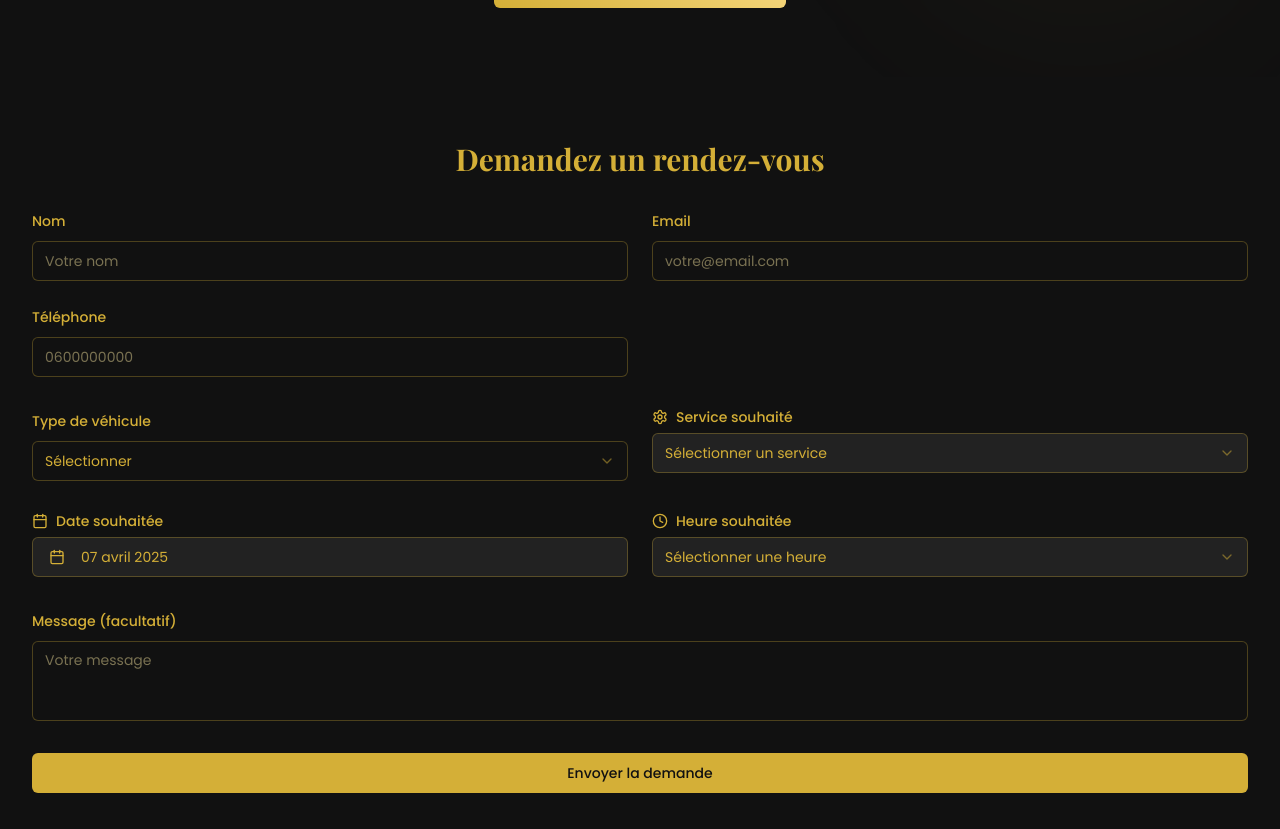
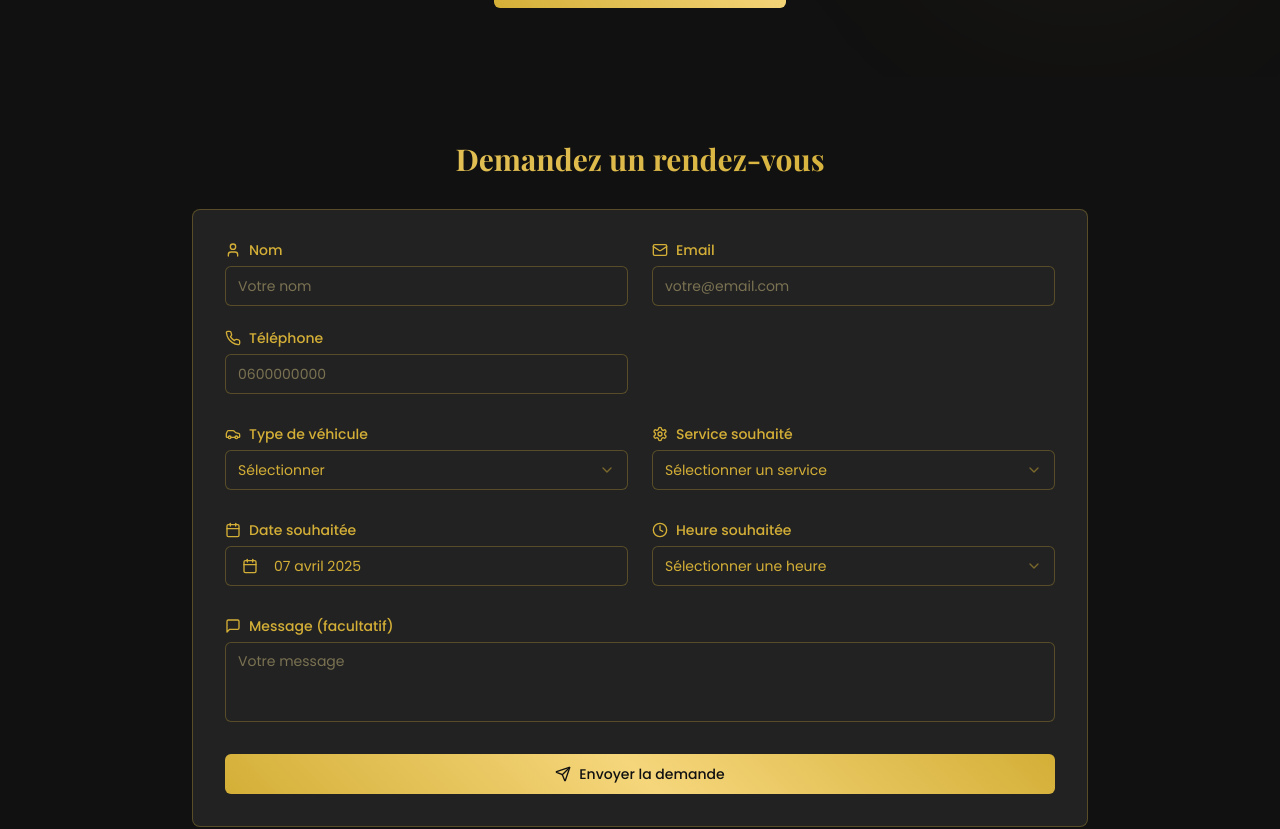
Before and after one commit to ludovic08000/premium-auto-clean-web, a React (Vite) app: page / in a window 1280 px wide. Shown: the part 3818-4647 px from the top of the page. Built offline with nearby package versions, Linux system fonts and the light colour scheme.

Commit message:
Fix: Apply uniform design to form
Apply consistent styling to all form elements.

```diff
--- a/src/components/ContactForm.tsx
+++ b/src/components/ContactForm.tsx
@@ -12,6 +12,7 @@ import ServiceSelector from "@/components/contact/ServiceSelector";
 import DateSelector from "@/components/contact/DateSelector";
 import TimeSelector from "@/components/contact/TimeSelector";
 import MessageField from "@/components/contact/MessageField";
+import { Send } from "lucide-react";
 
 const ContactForm = () => {
   console.log("ContactForm component is rendering");
@@ -53,9 +54,10 @@ const ContactForm = () => {
 
   return (
     <div id="contact" className="container py-16">
-      <h2 className="text-3xl font-bold text-center mb-8">
+      <h2 className="text-3xl font-bold text-center mb-8 gold-gradient-text">
         Demandez un rendez-vous
       </h2>
+      <div className="card-premium p-6 md:p-8 max-w-4xl mx-auto">
         <Form {...form}>
           <form onSubmit={form.handleSubmit(onSubmit)} className="space-y-8">
             <PersonalInfoFields form={form} />
@@ -76,13 +78,19 @@ const ContactForm = () => {
 
             <Button
               type="submit"
-            className="w-full bg-gold text-dark hover:bg-gold/80"
+              className="w-full bg-gradient-gold text-dark font-medium hover:shadow-[0_0_15px_rgba(212,175,55,0.5)] transition-all"
               disabled={isSubmitting}
             >
-            {isSubmitting ? "Envoi en cours..." : "Envoyer la demande"}
+              {isSubmitting ? "Envoi en cours..." : (
+                <span className="flex items-center justify-center gap-2">
+                  <Send className="h-4 w-4" />
+                  Envoyer la demande
+                </span>
+              )}
             </Button>
           </form>
         </Form>
+      </div>
     </div>
   );
 };
--- a/src/components/contact/MessageField.tsx
+++ b/src/components/contact/MessageField.tsx
@@ -3,6 +3,7 @@ import { FormControl, FormField, FormItem, FormLabel, FormMessage } from "@/comp
 import { Textarea } from "@/components/ui/textarea";
 import { UseFormReturn } from "react-hook-form";
 import { ContactFormValues } from "@/schemas/contactFormSchema";
+import { MessageSquare } from "lucide-react";
 
 interface MessageFieldProps {
   form: UseFormReturn<ContactFormValues>;
@@ -15,15 +16,18 @@ const MessageField = ({ form }: MessageFieldProps) => {
       name="message"
       render={({ field }) => (
         <FormItem>
-          <FormLabel>Message (facultatif)</FormLabel>
+          <FormLabel className="text-gold flex items-center gap-2">
+            <MessageSquare className="h-4 w-4" />
+            <span>Message (facultatif)</span>
+          </FormLabel>
           <FormControl>
             <Textarea
               placeholder="Votre message"
-              className="bg-dark border-gold/30 text-gold resize-none"
+              className="bg-dark-light border-gold/30 text-gold resize-none hover:border-gold/60 transition-all"
               {...field}
             />
           </FormControl>
-          <FormMessage />
+          <FormMessage className="text-red-400" />
         </FormItem>
       )}
     />
--- a/src/components/contact/PersonalInfoFields.tsx
+++ b/src/components/contact/PersonalInfoFields.tsx
@@ -3,6 +3,7 @@ import { FormControl, FormField, FormItem, FormLabel, FormMessage } from "@/comp
 import { Input } from "@/components/ui/input";
 import { UseFormReturn } from "react-hook-form";
 import { ContactFormValues } from "@/schemas/contactFormSchema";
+import { User, Mail, Phone } from "lucide-react";
 
 interface PersonalInfoFieldsProps {
   form: UseFormReturn<ContactFormValues>;
@@ -16,15 +17,18 @@ const PersonalInfoFields = ({ form }: PersonalInfoFieldsProps) => {
         name="nom"
         render={({ field }) => (
           <FormItem>
-            <FormLabel>Nom</FormLabel>
+            <FormLabel className="text-gold flex items-center gap-2">
+              <User className="h-4 w-4" />
+              <span>Nom</span>
+            </FormLabel>
             <FormControl>
               <Input
                 placeholder="Votre nom"
-                className="bg-dark border-gold/30 text-gold"
+                className="bg-dark-light border-gold/30 text-gold hover:border-gold/60 transition-all"
                 {...field}
               />
             </FormControl>
-            <FormMessage />
+            <FormMessage className="text-red-400" />
           </FormItem>
         )}
       />
@@ -33,16 +37,19 @@ const PersonalInfoFields = ({ form }: PersonalInfoFieldsProps) => {
         name="email"
         render={({ field }) => (
           <FormItem>
-            <FormLabel>Email</FormLabel>
+            <FormLabel className="text-gold flex items-center gap-2">
+              <Mail className="h-4 w-4" />
+              <span>Email</span>
+            </FormLabel>
             <FormControl>
               <Input
                 placeholder="votre@email.com"
                 type="email"
-                className="bg-dark border-gold/30 text-gold"
+                className="bg-dark-light border-gold/30 text-gold hover:border-gold/60 transition-all"
                 {...field}
               />
             </FormControl>
-            <FormMessage />
+            <FormMessage className="text-red-400" />
           </FormItem>
         )}
       />
@@ -51,16 +58,19 @@ const PersonalInfoFields = ({ form }: PersonalInfoFieldsProps) => {
         name="telephone"
         render={({ field }) => (
           <FormItem>
-            <FormLabel>Téléphone</FormLabel>
+            <FormLabel className="text-gold flex items-center gap-2">
+              <Phone className="h-4 w-4" />
+              <span>Téléphone</span>
+            </FormLabel>
             <FormControl>
               <Input
                 placeholder="0600000000"
                 type="tel"
-                className="bg-dark border-gold/30 text-gold"
+                className="bg-dark-light border-gold/30 text-gold hover:border-gold/60 transition-all"
                 {...field}
               />
             </FormControl>
-            <FormMessage />
+            <FormMessage className="text-red-400" />
           </FormItem>
         )}
       />
--- a/src/components/contact/VehicleSelector.tsx
+++ b/src/components/contact/VehicleSelector.tsx
@@ -3,6 +3,7 @@ import { FormControl, FormField, FormItem, FormLabel, FormMessage } from "@/comp
 import { Select, SelectContent, SelectItem, SelectTrigger, SelectValue } from "@/components/ui/select";
 import { UseFormReturn } from "react-hook-form";
 import { ContactFormValues } from "@/schemas/contactFormSchema";
+import { Car } from "lucide-react";
 
 interface VehicleSelectorProps {
   form: UseFormReturn<ContactFormValues>;
@@ -15,21 +16,44 @@ const VehicleSelector = ({ form }: VehicleSelectorProps) => {
       name="vehicule"
       render={({ field }) => (
         <FormItem>
-          <FormLabel>Type de véhicule</FormLabel>
+          <FormLabel className="text-gold flex items-center gap-2">
+            <Car className="h-4 w-4" />
+            <span>Type de véhicule</span>
+          </FormLabel>
           <Select onValueChange={field.onChange} defaultValue={field.value}>
             <FormControl>
-              <SelectTrigger className="bg-dark border-gold/30 text-gold">
+              <SelectTrigger className="bg-dark-light border-gold/30 text-gold hover:border-gold/60 transition-all">
                 <SelectValue placeholder="Sélectionner" />
               </SelectTrigger>
             </FormControl>
-            <SelectContent className="bg-dark border-gold/30 text-gold">
-              <SelectItem value="Citadine">Citadine</SelectItem>
-              <SelectItem value="Berline">Berline</SelectItem>
-              <SelectItem value="SUV">SUV</SelectItem>
-              <SelectItem value="Utilitaire">Utilitaire</SelectItem>
+            <SelectContent className="bg-dark-light border-gold/30 text-gold max-h-60">
+              <SelectItem
+                value="Citadine"
+                className="hover:bg-gold/10 focus:bg-gold/10 focus:text-gold"
+              >
+                Citadine
+              </SelectItem>
+              <SelectItem
+                value="Berline"
+                className="hover:bg-gold/10 focus:bg-gold/10 focus:text-gold"
+              >
+                Berline
+              </SelectItem>
+              <SelectItem
+                value="SUV"
+                className="hover:bg-gold/10 focus:bg-gold/10 focus:text-gold"
+              >
+                SUV
+              </SelectItem>
+              <SelectItem
+                value="Utilitaire"
+                className="hover:bg-gold/10 focus:bg-gold/10 focus:text-gold"
+              >
+                Utilitaire
+              </SelectItem>
             </SelectContent>
           </Select>
-          <FormMessage />
+          <FormMessage className="text-red-400" />
         </FormItem>
       )}
     />
```
Lines whose indentation alone changed are shown as unchanged.
